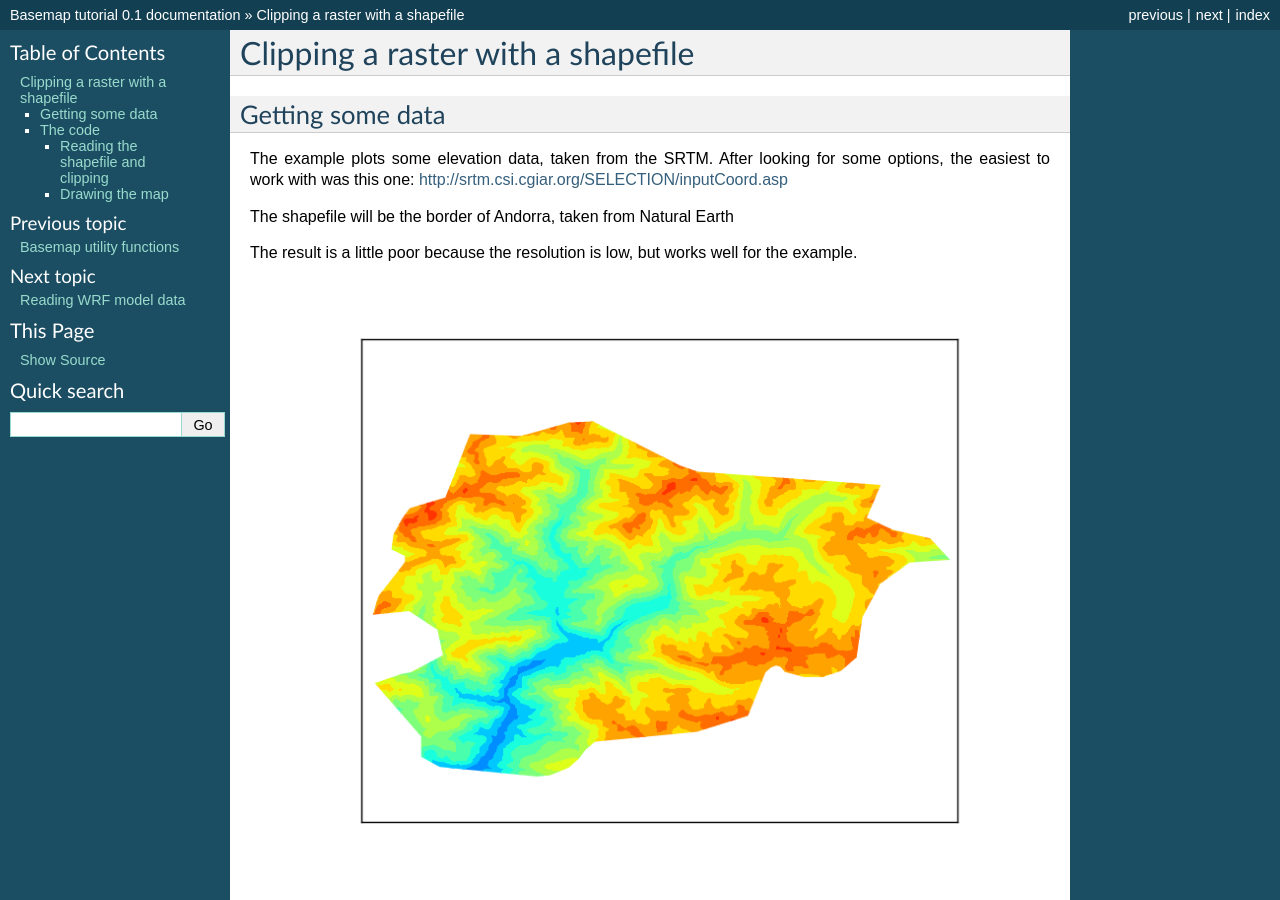
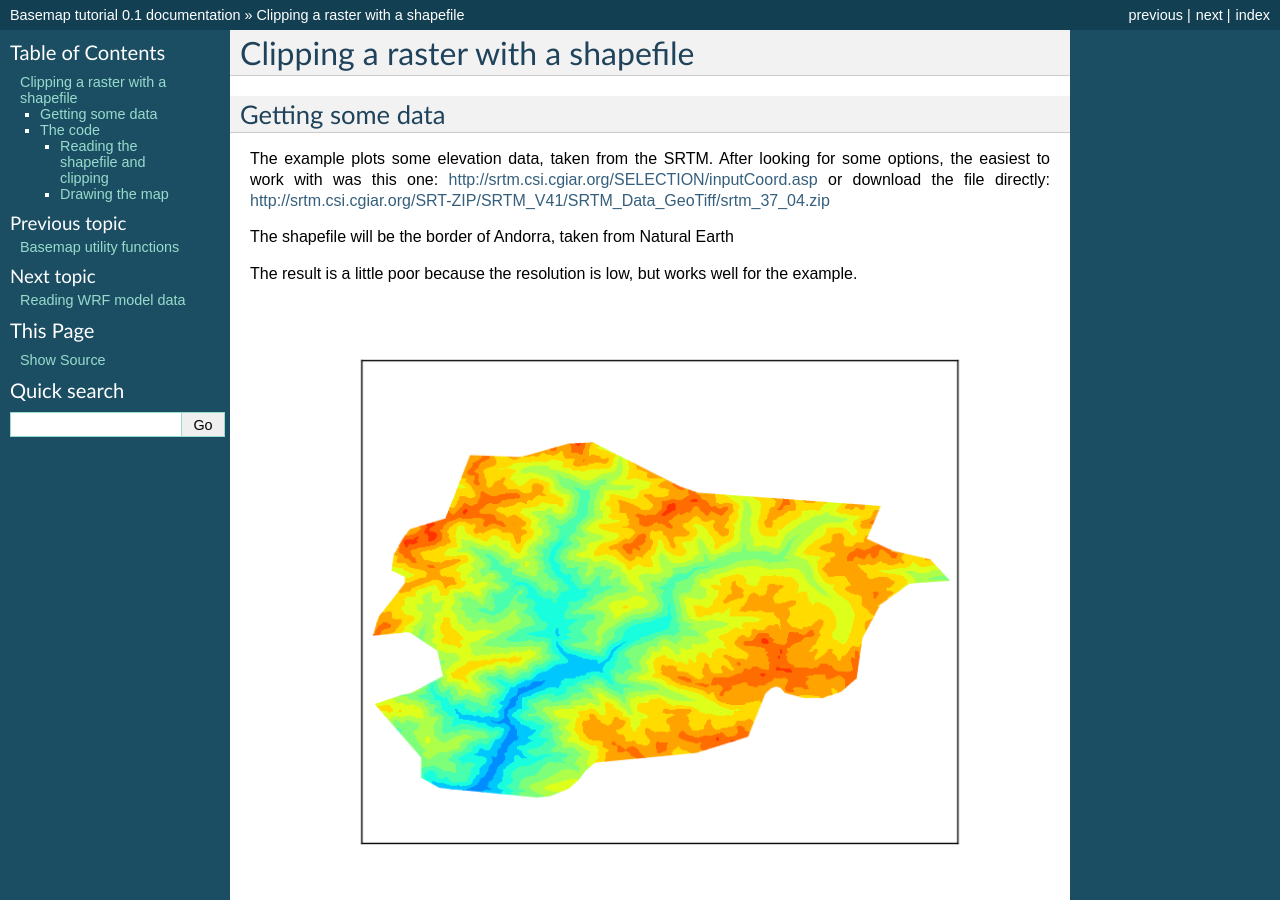
Before and after one commit to rveciana/BasemapTutorial, a Sphinx documentation site: the page built from docs/clip.rst, in a window 1280 px wide and 900 px high. Built offline with Sphinx 7.4.7, drawn with Linux system fonts in a browser that asks for light colours; formulas are drawn with MathJax 3.

Commit message:
Better download address

```diff
--- a/docs/clip.rst
+++ b/docs/clip.rst
@@ -3,7 +3,7 @@ Clipping a raster with a shapefile
 Getting some data
 -----------------
 
-The example plots some elevation data, taken from the SRTM. After looking for some options, the easiest to work with was this one: http://srtm.csi.cgiar.org/SELECTION/inputCoord.asp
+The example plots some elevation data, taken from the SRTM. After looking for some options, the easiest to work with was this one: http://srtm.csi.cgiar.org/SELECTION/inputCoord.asp or download the file directly: http://srtm.csi.cgiar.org/SRT-ZIP/SRTM_V41/SRTM_Data_GeoTiff/srtm_37_04.zip
 
 The shapefile will be the border of Andorra, taken from Natural Earth
 
```
